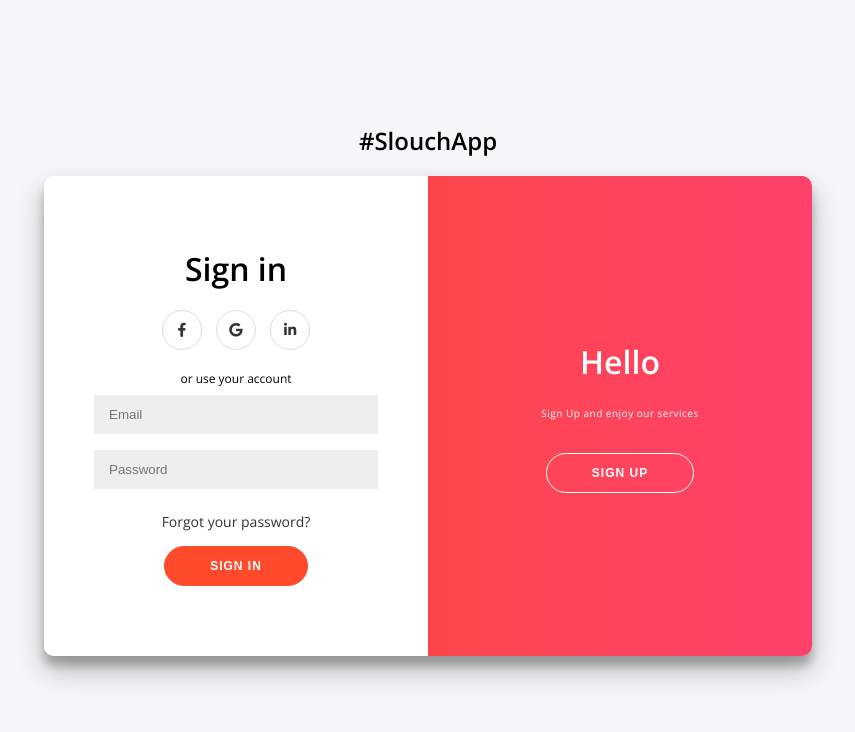
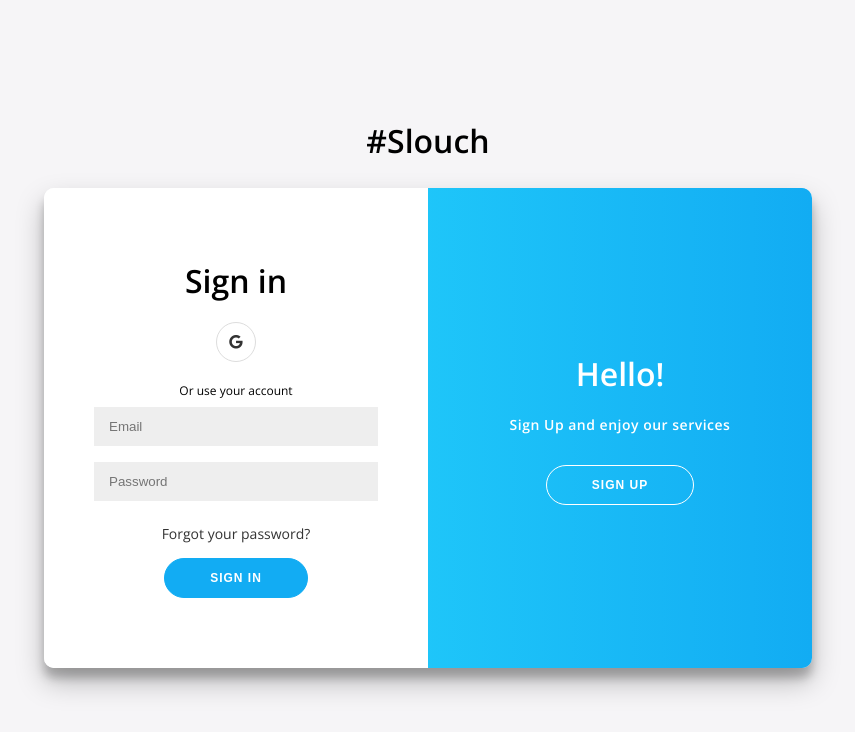
Before and after one commit to Squid-Squid/SlouchApp, a plain HTML site: page index.html in a window 1280 px wide. Shown: the whole page, without its empty margins (212-1067 px from the left). Drawn offline with nearby package versions, Linux system fonts and the light colour scheme.

Commit message:
changes to the login page

```diff
--- a/index.html
+++ b/index.html
@@ -6,17 +6,15 @@
 
 
 <body>
-    <h2>#SlouchApp</h2>
+    <h2>#Slouch</h2>
         <div class="container" id="container">
             <div class="form-container sign-up-container">
                 <form action="#">
                     <h1>Create Account</h1>
                     <div class="social-container">
-                        <a href="#" class="social"><i class="fab fa-facebook-f"></i></a>
                         <a href="#" class="social"><i class="fab fa-google"></i></a>
-                        <a href="#" class="social"><i class="fab fa-linkedin-in"></i></a>
                     </div>
-                <span>or use your email for registration</span>
+                <span>Or use your email for registration</span>
                 <input type="text" placeholder="Name" />
                 <input type="email" placeholder="Email" />
                 <input type="password" placeholder="Password" />
@@ -27,11 +25,9 @@
             <form action="#">
                 <h1>Sign in</h1>
                 <div class="social-container">
-                    <a href="#" class="social"><i class="fab fa-facebook-f"></i></a>
                     <a href="#" class="social"><i class="fab fa-google"></i></a>
-                    <a href="#" class="social"><i class="fab fa-linkedin-in"></i></a>
                 </div>
-                <span>or use your account</span>
+                <span>Or use your account</span>
                 <input type="email" placeholder="Email" />
                 <input type="password" placeholder="Password" />
                 <a href="#">Forgot your password?</a>
@@ -41,12 +37,12 @@
         <div class="overlay-container">
             <div class="overlay">
                 <div class="overlay-panel overlay-left">
-                    <h1>Welcome</h1>
+                    <h1>Welcome!</h1>
                     <p>If you already have an existing account, please log in with your account</p>
                     <button class="ghost" id="signIn">Sign In</button>
                 </div>
                 <div class="overlay-panel overlay-right">
-                    <h1>Hello</h1>
+                    <h1>Hello!</h1>
                     <p>Sign Up and enjoy our services</p>
                     <button class="ghost" id="signUp">Sign Up</button>
                 </div>
--- a/style.css
+++ b/style.css
@@ -21,12 +21,13 @@ h1 {
 }
 
 h2 {
+    font-size: 32px;
     text-align: center;
 }
 
 p {
-    font-size: 10px;
-    font-weight: 100;
+    font-size: 14px;
+    font-weight: bold;
     line-height: 20px;
     letter-spacing: 0.5px;
     margin: 20px 0 30px;
@@ -45,8 +46,8 @@ a {
 
 button {
     border-radius: 20px;
-    border: 1px solid #FF4B2B;
-    background-color: #FF4B2B;
+    border: 1px solid #12acf3;
+    background-color: #12acf3;
     color: #FFFFFF;
     font-size: 12px;
     font-weight: bold;
@@ -163,8 +164,8 @@ input {
 
 .overlay {
     background: #FF416C;
-    background: -webkit-linear-gradient(to right, #FF4B2B, #FF416C);
-    background: linear-gradient(to right, #FF4B2B, #FF416C);
+    background: -webkit-linear-gradient(to right, #2bdfff, #12acf3);
+    background: linear-gradient(to right, #2bdfff, #12acf3);
     background-repeat: no-repeat;
     background-size: cover;
     background-position: 0 0;
```
